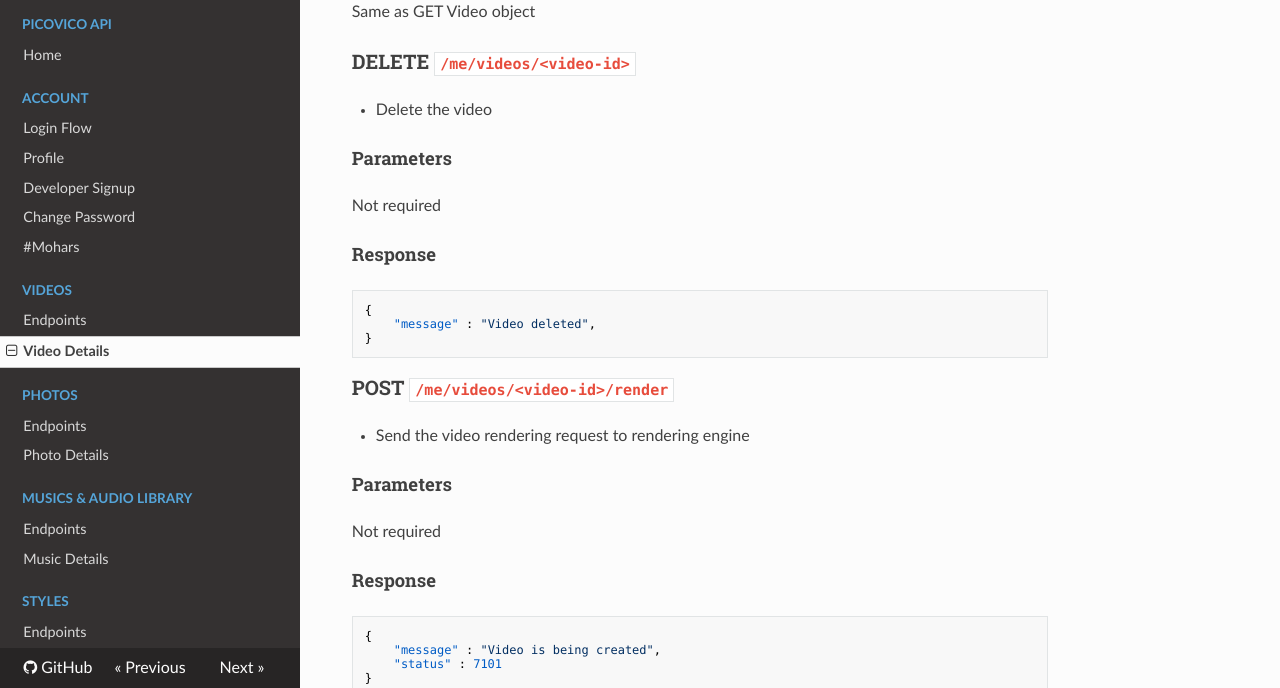
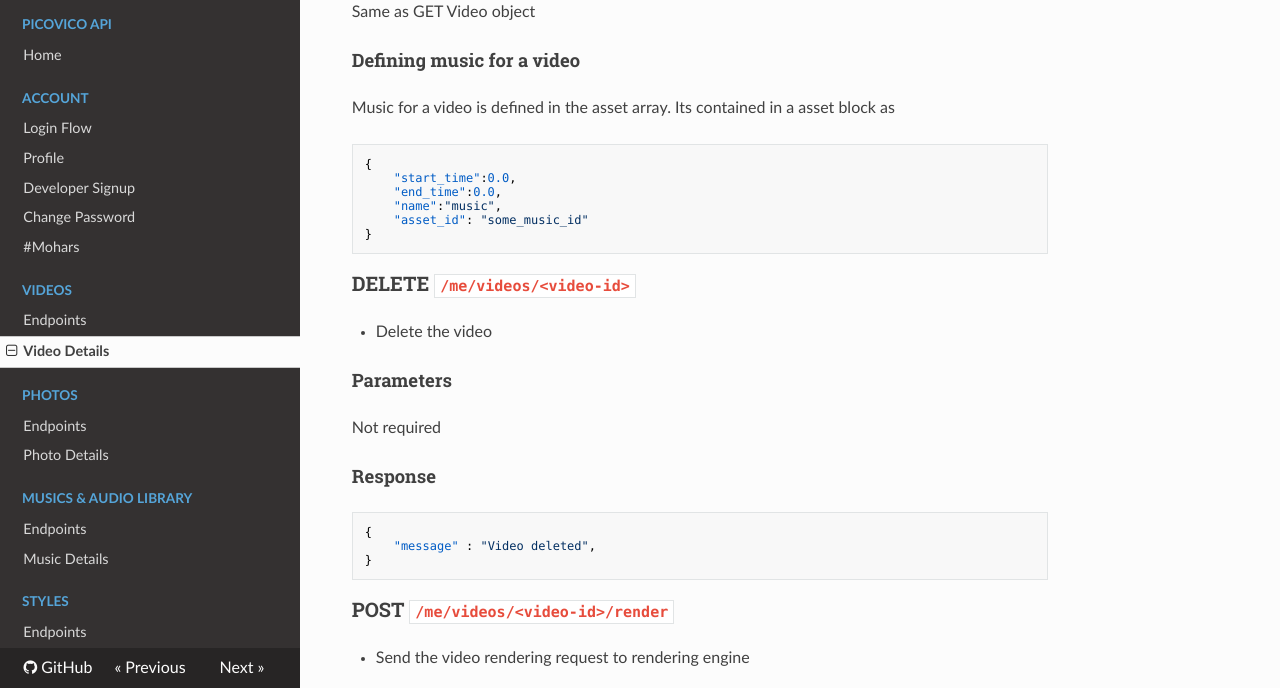
Before and after one commit to picovico/apidocs, an MkDocs documentation site: the page built from docs/videos/details.md, in a window 1280 px wide and 900 px high, scrolled down 3037 px, cut to the strip 212-900 px from the top of the window. Built offline with MkDocs 1.6.1, drawn with Linux system fonts in a browser that asks for light colours; nearby versions of some CDN libraries; old or Windows-style settings are respelled for this version of MkDocs.

Commit message:
music asset

````diff
--- a/docs/videos/details.md
+++ b/docs/videos/details.md
@@ -157,9 +157,19 @@ For example
    ]
 }
 ```
-
 #### Response
 Same as GET Video object
+
+#### Defining music for a video
+Music for a video is defined in the asset array. Its contained in a asset block as
+```
+{
+    "start_time":0.0,
+    "end_time":0.0,
+    "name":"music",
+    "asset_id": "some_music_id"
+}
+```
 
 ### DELETE `/me/videos/<video-id>`
 * Delete the video
````
